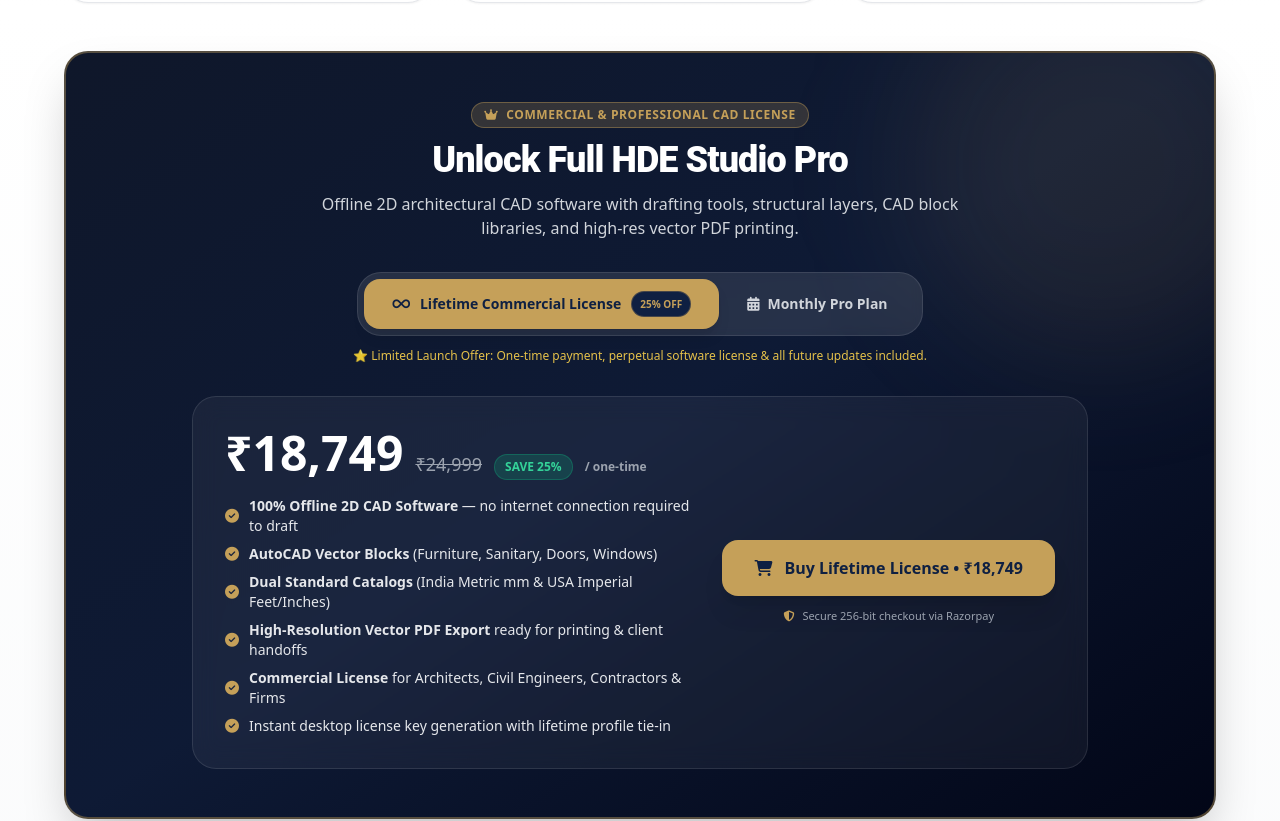
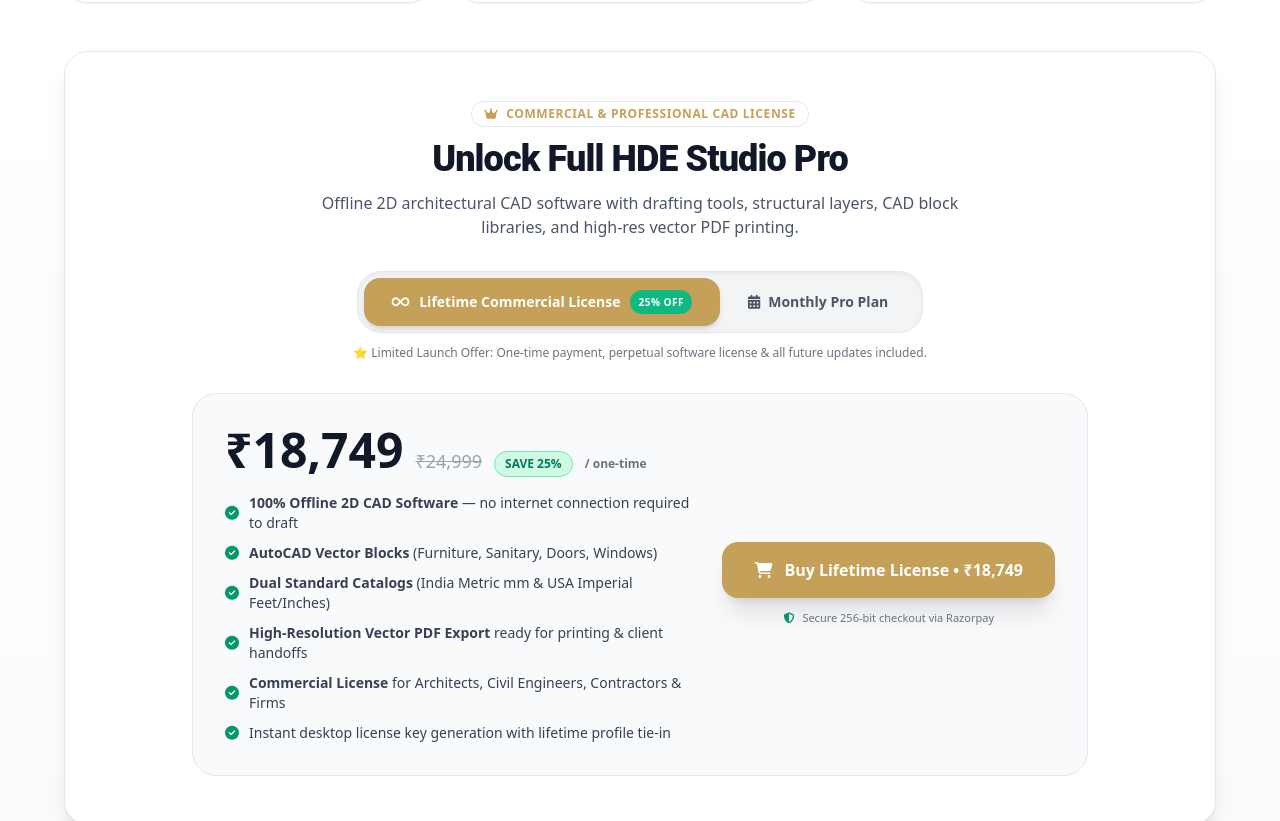
Before and after one commit to thyagarajsalome/hde-nextjs-web, a Next.js app: page /download in a window 1280 px wide. Shown: the part 1228-2049 px from the top of the page. Built offline with nearby package versions, Linux system fonts and the light colour scheme; no server answers; the database is empty.

Commit message:
Update HDE Studio CAD license section to clean white background matching page theme

```diff
--- a/src/app/download/page.tsx
+++ b/src/app/download/page.tsx
@@ -407,38 +407,38 @@
         </div>
 
         {/* HDE STUDIO CAD COMMERCIAL LICENSE PRICING */}
-        <div className="bg-gradient-to-br from-slate-900 via-[#0e1a35] to-slate-950 text-white border-2 border-[#c5a059]/40 rounded-3xl p-8 sm:p-12 shadow-2xl relative overflow-hidden">
-          <div className="absolute top-0 right-0 w-96 h-96 bg-[#c5a059]/10 rounded-full blur-3xl pointer-events-none -mr-20 -mt-20"></div>
+        <div className="bg-white dark:bg-zinc-900 border border-gray-200 dark:border-zinc-800 rounded-3xl p-8 sm:p-12 shadow-xl relative overflow-hidden">
+          <div className="absolute top-0 right-0 w-96 h-96 bg-primary/5 rounded-full blur-3xl pointer-events-none -mr-20 -mt-20"></div>
 
           <div className="relative z-10 max-w-4xl mx-auto space-y-8">
             <div className="text-center space-y-3">
-              <div className="inline-flex items-center gap-2 px-3 py-1 rounded-full bg-[#c5a059]/20 text-[#c5a059] border border-[#c5a059]/40 text-xs font-black uppercase tracking-wider">
+              <div className="inline-flex items-center gap-2 px-3 py-1 rounded-full bg-primary/10 text-primary border border-primary/20 text-xs font-black uppercase tracking-wider">
                 <i className="fas fa-crown"></i>
                 <span>Commercial &amp; Professional CAD License</span>
               </div>
-              <h3 className="text-2xl sm:text-4xl font-black tracking-tight text-white">
+              <h3 className="text-2xl sm:text-4xl font-black tracking-tight text-gray-900 dark:text-white">
                 Unlock Full HDE Studio Pro
               </h3>
-              <p className="text-gray-300 text-sm sm:text-base max-w-2xl mx-auto">
+              <p className="text-gray-600 dark:text-zinc-400 text-sm sm:text-base max-w-2xl mx-auto">
                 Offline 2D architectural CAD software with drafting tools, structural layers, CAD block libraries, and high-res vector PDF printing.
               </p>
             </div>
 
             {/* BILLING TOGGLE */}
             <div className="flex flex-col items-center justify-center gap-3">
-              <div className="bg-white/10 p-1.5 rounded-2xl flex items-center border border-white/10 backdrop-blur-sm">
+              <div className="bg-gray-100 dark:bg-zinc-800 p-1.5 rounded-2xl flex items-center border border-gray-200 dark:border-zinc-700 shadow-inner">
                 <button
                   type="button"
                   onClick={() => setCadBilling('lifetime')}
                   className={`px-5 sm:px-7 py-2.5 sm:py-3 rounded-xl font-black text-xs sm:text-sm transition-all flex items-center gap-2.5 cursor-pointer ${
                     cadBilling === 'lifetime'
-                      ? 'bg-[#c5a059] text-[#0f2042] shadow-lg scale-102'
-                      : 'text-gray-300 hover:text-white'
+                      ? 'bg-primary text-white shadow-md scale-102'
+                      : 'text-gray-600 dark:text-zinc-400 hover:text-gray-900 dark:hover:text-white'
                   }`}
                 >
                   <i className="fas fa-infinity text-sm"></i>
                   <span>Lifetime Commercial License</span>
-                  <span className="text-[10px] font-black uppercase bg-[#0f2042] text-[#c5a059] px-2 py-0.5 rounded-full border border-[#c5a059]/30">
+                  <span className="text-[10px] font-black uppercase bg-emerald-500 text-white px-2 py-0.5 rounded-full tracking-wider">
                     25% OFF
                   </span>
                 </button>
@@ -447,15 +447,15 @@
                   onClick={() => setCadBilling('monthly')}
                   className={`px-5 sm:px-7 py-2.5 sm:py-3 rounded-xl font-bold text-xs sm:text-sm transition-all flex items-center gap-2 cursor-pointer ${
                     cadBilling === 'monthly'
-                      ? 'bg-[#c5a059] text-[#0f2042] shadow-lg scale-102'
-                      : 'text-gray-300 hover:text-white'
+                      ? 'bg-primary text-white shadow-md scale-102'
+                      : 'text-gray-600 dark:text-zinc-400 hover:text-gray-900 dark:hover:text-white'
                   }`}
                 >
                   <i className="fas fa-calendar-alt text-sm"></i>
                   <span>Monthly Pro Plan</span>
                 </button>
               </div>
-              <p className="text-xs text-amber-300/90 font-medium">
+              <p className="text-xs text-gray-500 dark:text-zinc-400 font-medium">
                 {cadBilling === 'lifetime'
                   ? "⭐ Limited Launch Offer: One-time payment, perpetual software license & all future updates included."
                   : "Flexible monthly billing. Cancel or reactivate whenever you need."}
@@ -463,59 +463,59 @@
             </div>
 
             {/* PRICING CARD & DETAILS */}
-            <div className="bg-white/5 border border-white/10 rounded-2xl p-6 sm:p-8 backdrop-blur-md flex flex-col md:flex-row items-center justify-between gap-8">
+            <div className="bg-gray-50 dark:bg-zinc-800/60 border border-gray-200 dark:border-zinc-700 rounded-2xl p-6 sm:p-8 flex flex-col md:flex-row items-center justify-between gap-8">
               <div className="space-y-4 max-w-lg">
                 <div className="flex items-baseline gap-3">
                   {cadBilling === 'lifetime' ? (
                     <>
-                      <span className="text-4xl sm:text-5xl font-black text-white">
+                      <span className="text-4xl sm:text-5xl font-black text-gray-900 dark:text-white">
                         {region === 'US' ? '$299' : '₹18,749'}
                       </span>
                       <span className="text-lg text-gray-400 line-through">
                         {region === 'US' ? '$399' : '₹24,999'}
                       </span>
-                      <span className="text-xs font-black uppercase bg-emerald-500/20 text-emerald-400 border border-emerald-500/30 px-2.5 py-1 rounded-full">
+                      <span className="text-xs font-black uppercase bg-emerald-100 dark:bg-emerald-950/30 text-emerald-700 dark:text-emerald-400 border border-emerald-300 dark:border-emerald-800 px-2.5 py-1 rounded-full">
                         Save 25%
                       </span>
-                      <span className="text-xs text-gray-400 font-semibold block sm:inline">
+                      <span className="text-xs text-gray-500 dark:text-zinc-400 font-semibold block sm:inline">
                         / one-time
                       </span>
                     </>
                   ) : (
                     <>
-                      <span className="text-4xl sm:text-5xl font-black text-white">
+                      <span className="text-4xl sm:text-5xl font-black text-gray-900 dark:text-white">
                         {region === 'US' ? '$49' : '₹1,999'}
                       </span>
-                      <span className="text-sm text-gray-400 font-semibold">
+                      <span className="text-sm text-gray-500 dark:text-zinc-400 font-semibold">
                         / month
                       </span>
                     </>
                   )}
                 </div>
 
-                <ul className="space-y-2 text-xs sm:text-sm text-gray-200">
+                <ul className="space-y-2.5 text-xs sm:text-sm text-gray-700 dark:text-zinc-300">
                   <li className="flex items-center gap-2.5">
-                    <i className="fas fa-check-circle text-[#c5a059]"></i>
+                    <i className="fas fa-check-circle text-emerald-600 dark:text-emerald-400"></i>
                     <span><strong>100% Offline 2D CAD Software</strong> — no internet connection required to draft</span>
                   </li>
                   <li className="flex items-center gap-2.5">
-                    <i className="fas fa-check-circle text-[#c5a059]"></i>
+                    <i className="fas fa-check-circle text-emerald-600 dark:text-emerald-400"></i>
                     <span><strong>AutoCAD Vector Blocks</strong> (Furniture, Sanitary, Doors, Windows)</span>
                   </li>
                   <li className="flex items-center gap-2.5">
-                    <i className="fas fa-check-circle text-[#c5a059]"></i>
+                    <i className="fas fa-check-circle text-emerald-600 dark:text-emerald-400"></i>
                     <span><strong>Dual Standard Catalogs</strong> (India Metric mm &amp; USA Imperial Feet/Inches)</span>
                   </li>
                   <li className="flex items-center gap-2.5">
-                    <i className="fas fa-check-circle text-[#c5a059]"></i>
+                    <i className="fas fa-check-circle text-emerald-600 dark:text-emerald-400"></i>
                     <span><strong>High-Resolution Vector PDF Export</strong> ready for printing &amp; client handoffs</span>
                   </li>
                   <li className="flex items-center gap-2.5">
-                    <i className="fas fa-check-circle text-[#c5a059]"></i>
+                    <i className="fas fa-check-circle text-emerald-600 dark:text-emerald-400"></i>
                     <span><strong>Commercial License</strong> for Architects, Civil Engineers, Contractors &amp; Firms</span>
                   </li>
                   <li className="flex items-center gap-2.5">
-                    <i className="fas fa-check-circle text-[#c5a059]"></i>
+                    <i className="fas fa-check-circle text-emerald-600 dark:text-emerald-400"></i>
                     <span>Instant desktop license key generation with lifetime profile tie-in</span>
                   </li>
                 </ul>
@@ -526,7 +526,7 @@
                   type="button"
                   onClick={handleCadCheckout}
                   disabled={buyingCad}
-                  className="w-full sm:w-auto px-8 py-4 rounded-xl bg-[#c5a059] hover:bg-[#b38e47] text-[#0f2042] font-black text-base shadow-xl transition-all flex items-center justify-center gap-3 cursor-pointer disabled:opacity-50 hover:scale-102"
+                  className="w-full sm:w-auto px-8 py-4 rounded-xl bg-primary hover:bg-primary/90 text-white font-black text-base shadow-xl transition-all flex items-center justify-center gap-3 cursor-pointer disabled:opacity-50 hover:scale-102"
                 >
                   {buyingCad ? (
                     <>
@@ -544,8 +544,8 @@
                     </>
                   )}
                 </button>
-                <div className="flex items-center justify-center gap-2 text-[11px] text-gray-400">
-                  <i className="fas fa-shield-alt text-[#c5a059]"></i>
+                <div className="flex items-center justify-center gap-2 text-[11px] text-gray-500 dark:text-zinc-400">
+                  <i className="fas fa-shield-alt text-emerald-600 dark:text-emerald-400"></i>
                   <span>Secure 256-bit checkout via Razorpay</span>
                 </div>
               </div>
```
